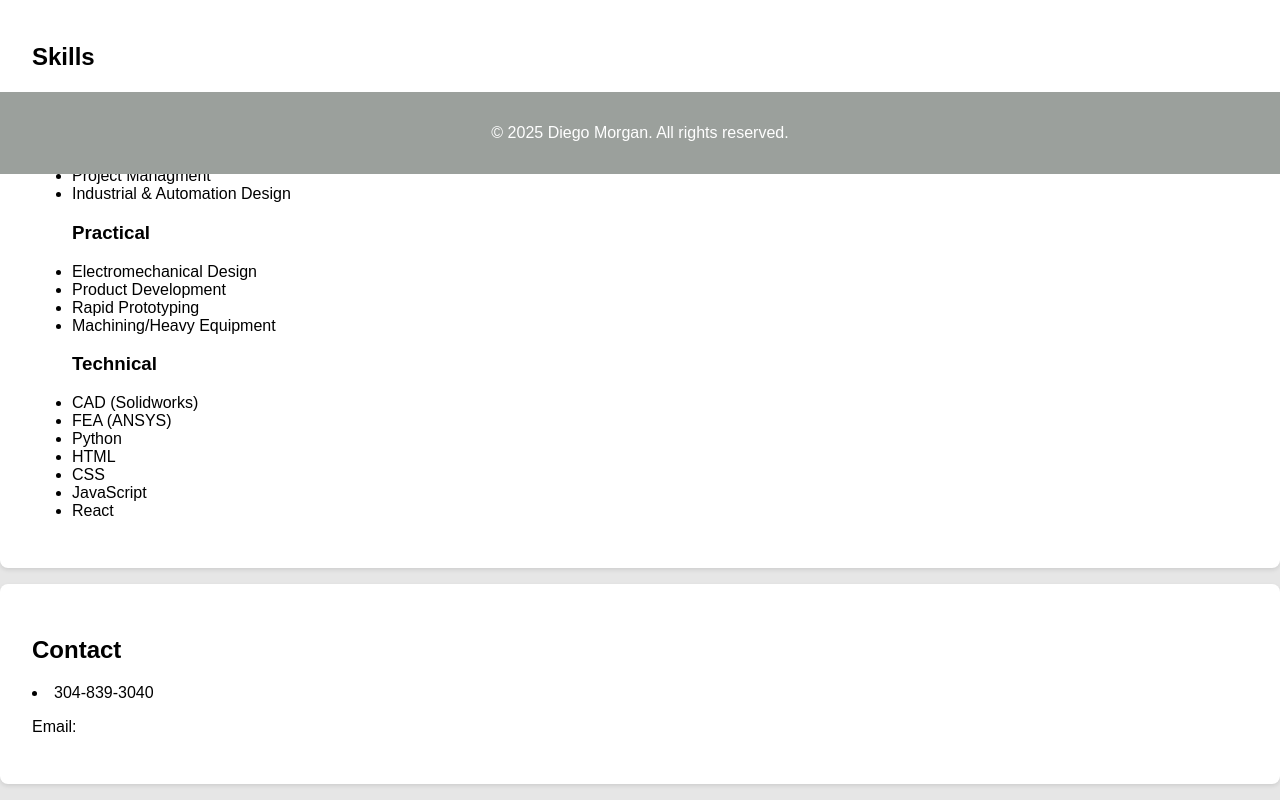
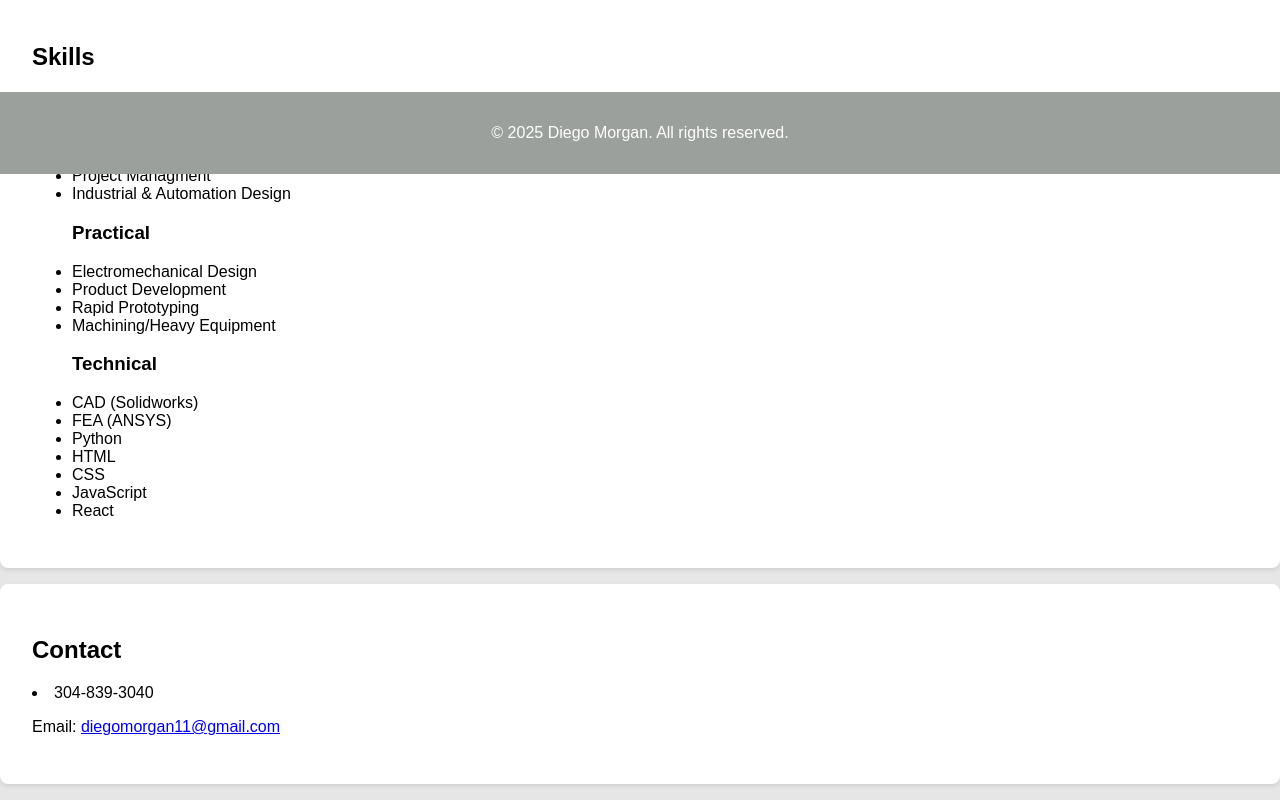
Before and after one commit to diegmorg/diegmorg.github.io, a plain HTML site: page index.html in a window 1280 px wide. Shown: the part 626-1426 px from the top of the page. Drawn offline with Linux system fonts and the light colour scheme.

Commit message:
fixed email

```diff
--- a/index.html
+++ b/index.html
@@ -63,8 +63,7 @@
     <section id="contact">
         <h2>Contact</h2>
         <li> 304-839-3040</li>
-        <p>Email: <a href=diegomorgan11@gmail.com></p>
-    </section>
+        <p>Email: <a href="mailto:diegomorgan11@gmail.com">diegomorgan11@gmail.com</a></p>    </section>
 
     <footer>
         <p>&copy; 2025 Diego Morgan. All rights reserved.</p>
```
